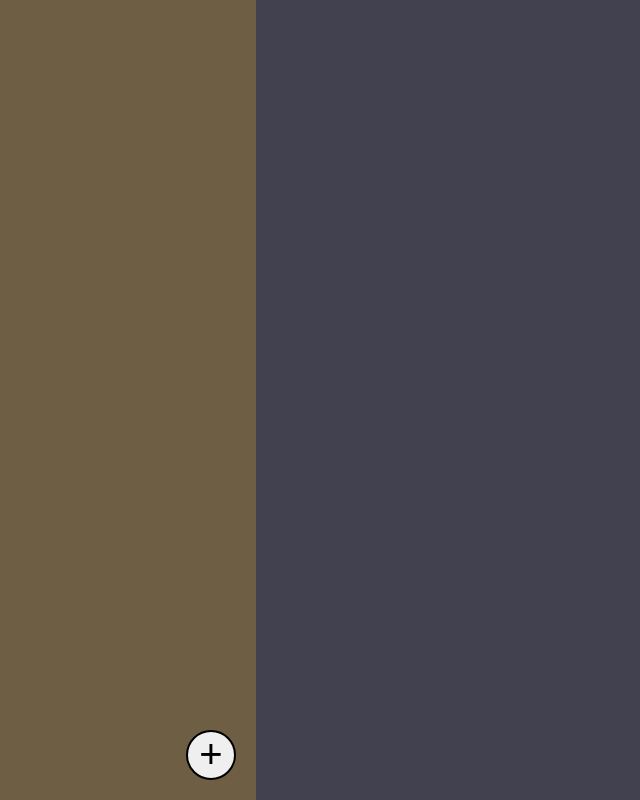
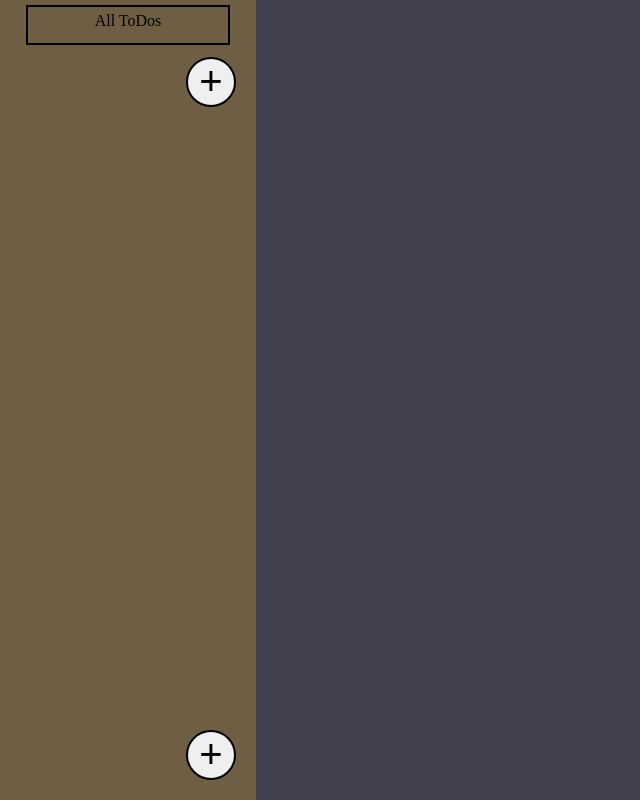
Before and after one commit to Zhyar-Ali/Todo-List, a website built with webpack: page src/template.html in a window 1280 px wide. Shown: the whole page, without its empty margins (0-640 px from the left). Built offline with nearby package versions, Linux system fonts and the light colour scheme.

Commit message:
add folder/category adding functionality

```diff
--- /dev/null
+++ b/src/createFolderForm.js
@@ -0,0 +1,44 @@
+import { layout } from "./dom.js";
+
+export const createFolderForm = (() => {
+
+    const form = document.createElement("form");
+    const submitButton = document.createElement("button");
+    const inputTitle = document.createElement("input");
+
+    const create = () => {
+
+        const title = document.createElement("label");
+        title.innerHTML = "Folder Name: ";
+        title.htmlFor = "folder";
+
+        inputTitle.setAttribute("type", "text");
+        inputTitle.setAttribute("id", "folder");
+        inputTitle.setAttribute("name", "folder");
+
+        submitButton.innerHTML = "Add Folder";
+        submitButton.setAttribute("type","submit");
+        submitButton.setAttribute("id","submitFolder");
+
+        form.append(title,inputTitle, submitButton);
+    };
+
+    function submit (event){
+            event.preventDefault();
+
+            const folder = document.getElementById("folder").value;
+            const folders = layout.sidebar.firstChild;
+
+            const div = document.createElement("div");
+            div.textContent = folder;
+            div.classList.add("folder");
+
+            folders.append(div);
+        }
+
+    const submitClick = (button) => {
+        button.addEventListener("click", submit);
+    };
+
+    return { form, create, submitButton, inputTitle, submitClick };
+})();
--- a/src/dom.js
+++ b/src/dom.js
@@ -1,16 +1,17 @@
 import { createForm } from "./creatForm.js";
 import { editform } from "./editForm.js";
 import { getInfo } from "./getInfo.js";
+import { createFolderForm } from "./createFolderForm.js";
 
 export const layout = (() => {
 
     const content = document.createElement("div");
+    const sidebar = document.createElement("div");
 
     const load = () => {
     const body = document.querySelector("body");
     const container = document.getElementById("container");
 
-    const sidebar = document.createElement("div");
     sidebar.classList.add("sidebar");
 
     const folders = document.createElement("div");
@@ -67,8 +68,49 @@ export const layout = (() => {
     dialog2.append(exitButton2, editform.form);
     body.append(dialog2);
 
+
+    createFolderForm.create();
+
+    const folderDialog = document.createElement("dialog");
+    folderDialog.setAttribute('id', 'folderDialog');
+
+    const exitFolderForm = document.createElement("button");
+    exitFolderForm.innerHTML = "X";
+    exitFolderForm.setAttribute("type","button");
+    exitFolderForm.setAttribute("id","exitFolderForm");
+
+    folderDialog.append(exitFolderForm, createFolderForm.form);
+    body.append(folderDialog);
+
+    const allTodoDiv = document.createElement('div');
+    allTodoDiv.textContent = "All ToDos";
+    allTodoDiv.classList.add("folder");
+
+    const addFolderBtn = document.createElement("button");
+    addFolderBtn.classList.add("addFolderBtn");
+    addFolderBtn.innerHTML = "+";
+
+    addFolderBtn.addEventListener("click", () =>{
+        folderDialog.showModal();
+    });
+
+    exitFolderForm.addEventListener("click", () => {
+        folderDialog.close();
+    });
+
+    createFolderForm.submitClick(createFolderForm.submitButton);
+
+    folders.append(allTodoDiv, addFolderBtn);
+
+    /*To-do's:
+        -[]add eventlistener to folders
+        -[]add radio button option to create task and edit task dialog displaying folders
+        -[]have the radio buttons be added dynamically with each new folder added
+        -[]clicking a folder will only show tasks with the name of that folder as class in the content area
+    */
+
     };
 
-    return {load, content};
+    return {load, content, sidebar};
 
 })();
--- a/src/styles.css
+++ b/src/styles.css
@@ -85,3 +85,30 @@ form{
     margin: 2%;
     padding: 1px;
 }
+.folders{
+    display: grid;
+    grid-template-rows: repeat(auto-fit,50px);
+    grid-template-columns: repeat(1, 1fr);
+    gap: 1%;
+}
+.folder{
+    border: 2px solid black;
+    text-align: center;
+    width: 80%;
+    justify-self: center;
+    padding: 5px 15px 5px 15px;
+    margin: 5px;
+}
+.addFolderBtn{
+    height: 50px;
+    width: 50px;
+    border: 2px solid black;
+    border-radius: 30px;
+    font-size: 40px;
+    justify-self: end;
+    margin-right: 20px;
+    grid-area: -1 / 1 / -2/ 2;
+}
+.addFolderBtn:hover{
+    cursor: pointer;
+}
```
